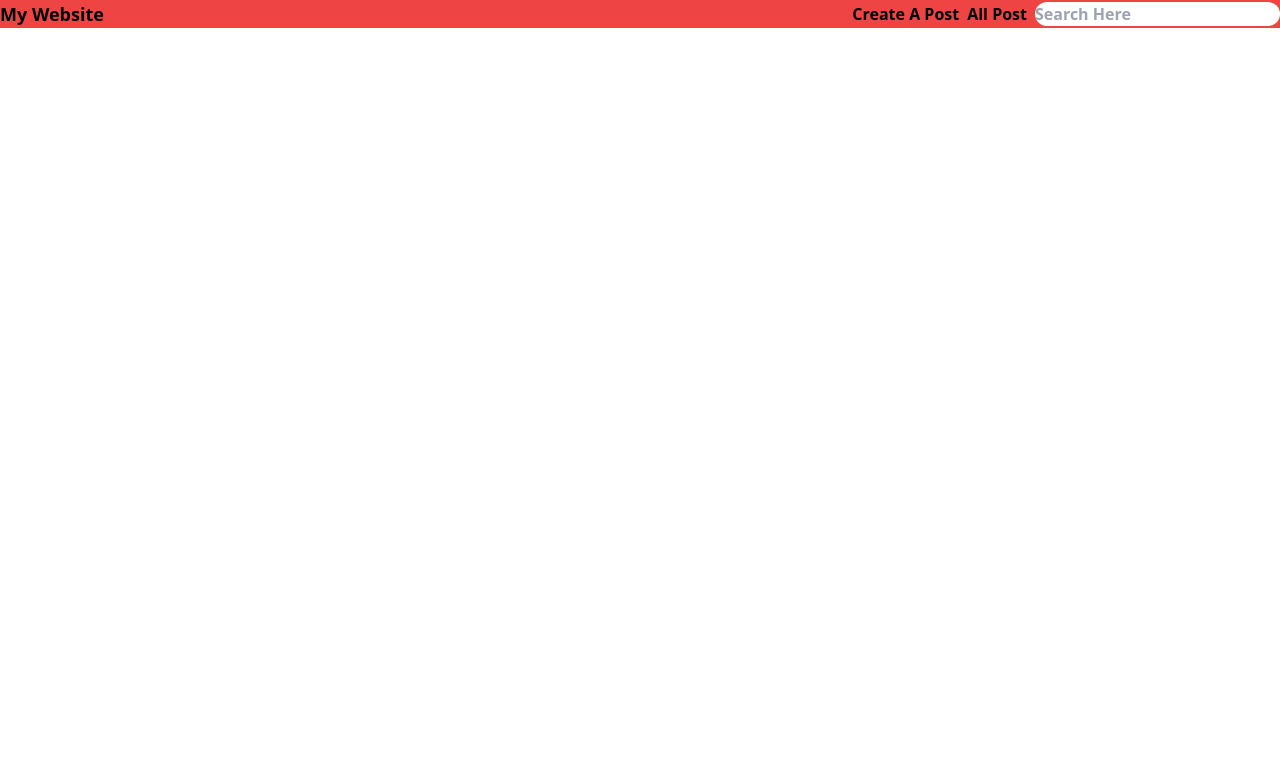
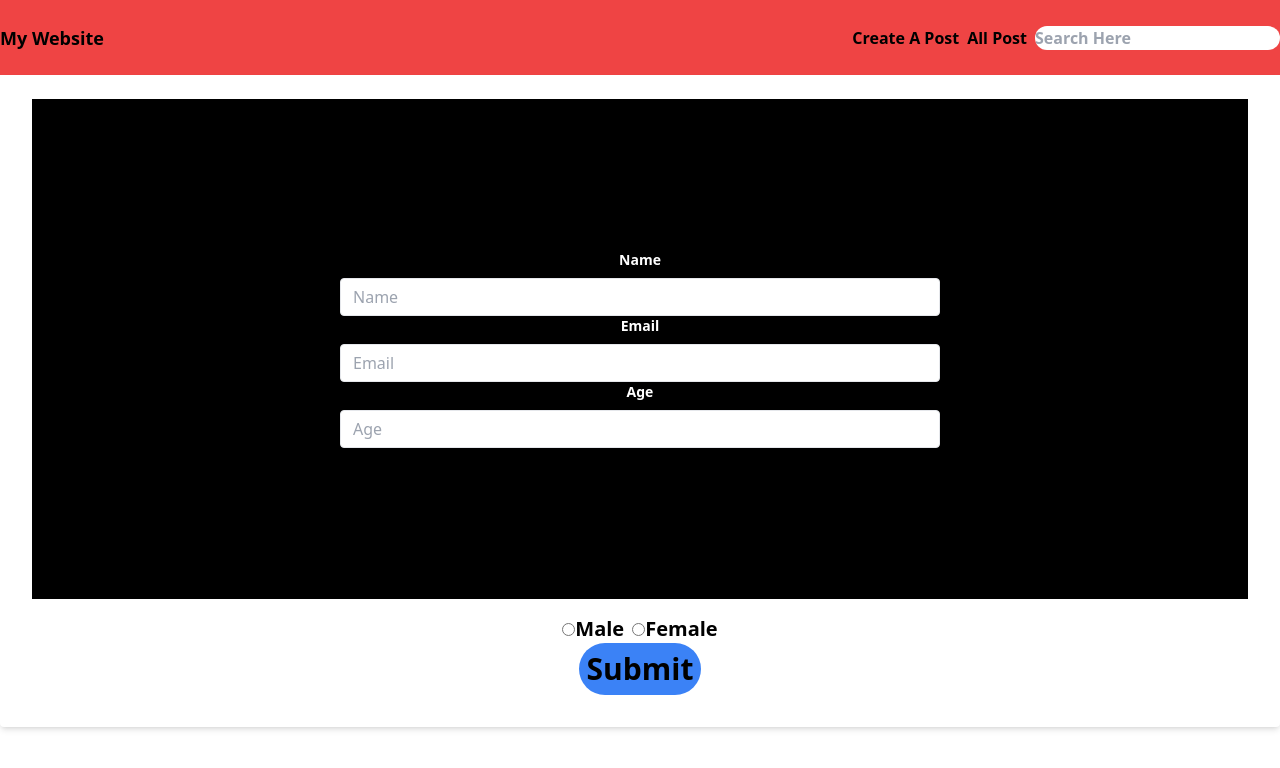
Before and after one commit to anuragghimire8/Crud-using-ReduxToolkit-AsyncThunk, a React (Create React App) app: page /create in a window 1280 px wide. Shown: the top 768 px of the page. Built offline with nearby package versions, Linux system fonts and the light colour scheme.

Commit message:
asyncThunk-implemented

```diff
--- a/package.json
+++ b/package.json
@@ -9,10 +9,12 @@
     "@testing-library/jest-dom": "^5.17.0",
     "@testing-library/react": "^13.4.0",
     "@testing-library/user-event": "^13.5.0",
+    "axios": "^1.6.5",
     "react": "^18.2.0",
     "react-dom": "^18.2.0",
     "react-redux": "^9.1.0",
     "react-router": "^6.21.2",
+    "react-router-dom": "^6.21.2",
     "react-scripts": "5.0.1",
     "web-vitals": "^2.1.4"
   },
--- a/src/App.js
+++ b/src/App.js
@@ -1,9 +1,20 @@
 import React from 'react'
 import Navbar from "./Components/Navbar"
+import Create from "./Components/Craete"
+import {BrowserRouter,Routes,Route} from "react-router-dom"
+
+
 const App = () => {
   return (
     <div>
-     <Navbar/>
+    <BrowserRouter>
+    <Navbar/>
+<Routes>
+<Route path='/create' element={<Create/>}/>
+</Routes>
+    </BrowserRouter>
+
+
     </div>
   )
 }
--- a/src/App/Features/userDetailSlice.js
+++ b/src/App/Features/userDetailSlice.js
@@ -1,15 +1,43 @@
-import { createSlice } from "@reduxjs/toolkit";
+import { createSlice, createAsyncThunk } from "@reduxjs/toolkit";
+import axios from "axios";
 
-export const userDetail=createSlice({
-    name:"userDetail",
-    initialState:{
-        users:[],
-        loading:false,
-        error:null,
-    }
-})
+const axiosApi = "https://65a4bd2452f07a8b4a3da06a.mockapi.io/crud";
 
+// Async Thunk for creating a user using Axios
+export const createUser = createAsyncThunk("createUser", async (data, { rejectWithValue }) => {
+  try {
+    const response = await axios.post(axiosApi,data);
 
+    return response.data;
+  } catch (error) {
+    console.log(error);
+    // Use rejectWithValue to provide a value for the rejected action
+    return rejectWithValue("Failed to create user");
+  }
+});
 
+export const userDetail = createSlice({
+  name: "userDetail",
+  initialState: {
+    users: [],
+    loading: false,
+    error: null,
+  },
+  reducers: {},
+  extraReducers: (builder) => {
+    builder
+    .addCase(createUser.pending, (state) => {
+        state.loading = true;
+      })
+    .addCase(createUser.fulfilled, (state, action) => {
+        state.loading = false;
+        state.users.push(action.payload);
+      })
+      .addCase(createUser.rejected, (state, action) => {
+        state.loading = false;
+        state.error = action.payload; // Use the payload from rejectWithValue
+      });
+  },
+});
 
 export default userDetail.reducer;
--- /dev/null
+++ b/src/Components/Craete.js
@@ -0,0 +1,72 @@
+import React, { useState, useEffect } from 'react';
+import { useDispatch } from 'react-redux';
+import { createUser } from '../App/Features/userDetailSlice';
+
+const Create = () => {
+  const [users, setUser] = useState({});
+  const dispatch=useDispatch()
+
+  useEffect(() => {
+    console.log(users);
+  }, [users]);
+
+  const getUserData = (e) => {
+    setUser({ ...users, [e.target.name]: e.target.value });
+  };
+
+
+  const handleSubmit=(e)=>{
+    e.preventDefault();
+    console.log(users)
+        dispatch(createUser(users))
+  }
+  return (
+    <div>
+      <form className="bg-white shadow-md rounded px-8 pt-6 pb-8 mb-4 " onSubmit={handleSubmit}>
+        <div className="mb-4 bg-black">
+          <div className='flex flex-col items-center justify-center h-[500px] '>
+            <label className="block text-white text-sm font-bold mb-2 "  >
+              Name
+            </label>
+            <input className="shadow appearance-none border rounded w-[600px] py-2 px-3 text-gray-700 leading-tight focus:outline-none focus:shadow-outline"  name="name" type="text" placeholder="Name" onChange={getUserData} />
+            <label className="block text-white text-sm font-bold mb-2" >
+              Email
+            </label>
+            <input className="shadow appearance-none border rounded w-[600px] py-2 px-3 text-gray-700 leading-tight focus:outline-none focus:shadow-outline"  type="email" name='email' placeholder="Email" onChange={getUserData}/>
+            <label className="block text-white  text-sm font-bold mb-2" htmlFor="username">
+              Age
+            </label>
+            <input className="shadow appearance-none border rounded w-[600px] py-2 px-3 text-gray-700 leading-tight focus:outline-none focus:shadow-outline"  name="age" type="number" placeholder="Age"  onChange={getUserData}/>
+          </div>
+        </div>
+
+        <div className='flex justify-center gap-2'>
+          <label className='font-bold text-xl'>
+            <input
+              type="radio"
+              value="male"
+              name="gender"
+              onChange={getUserData}
+            />
+            Male
+          </label>
+          <label className='font-bold text-xl'>
+            <input
+              type="radio"
+              value="female"
+              name="gender"
+              onChange={getUserData}
+            />
+            Female
+          </label>
+        </div>
+
+        <div className='flex justify-center '>
+          <button className='bg-blue-500 rounded-full p-2 text-3xl font-bold'>Submit</button>
+        </div>
+      </form>
+    </div>
+  )
+}
+
+export default Create;
--- a/src/Components/Navbar.js
+++ b/src/Components/Navbar.js
@@ -1,27 +1,24 @@
-
 import React from 'react';
 
 const Navbar = () => {
   return (
-    <nav className="bg-red-500">
-      <div className="container mx-auto">
-        <div className="flex items-center justify-between ">
-          <div className="text-black font-bold text-lg ">My Website</div>
+    <div>
+      <nav className="bg-red-500">
+        <div className=" h-[75px] flex container mx-auto  justify-between items-center"> {/* Changed this line */}
+          <div className="text-black font-bold text-lg">My Website</div>
 
           <div className="flex gap-2 font-bold">
             <div>Create A Post</div>
             <div>All Post</div>
             <div>
-            <form>
-            <input className='rounded-[12px] '  type="text" placeholder='Search Here'>
-            </input>
-            </form>
+              <form>
+                <input className='rounded-[12px]' type="text" placeholder='Search Here' />
+              </form>
             </div>
-
           </div>
         </div>
-      </div>
-    </nav>
+      </nav>
+    </div>
   );
 };
 
--- a/src/index.js
+++ b/src/index.js
@@ -5,6 +5,7 @@ import App from './App';
 import reportWebVitals from './reportWebVitals';
 import { Provider } from 'react-redux';
 import { store } from './App/store';
+
 
 const root = ReactDOM.createRoot(document.getElementById('root'));
 root.render(
```
Also changed, not shown: 1 other file (tests, documents, lock files or other folders).
